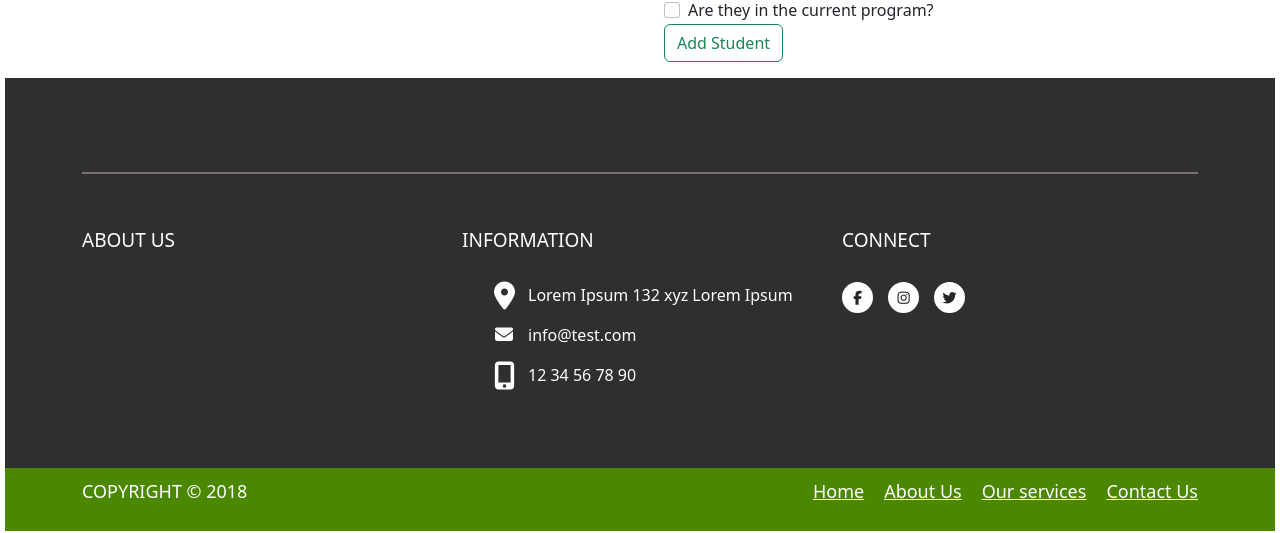
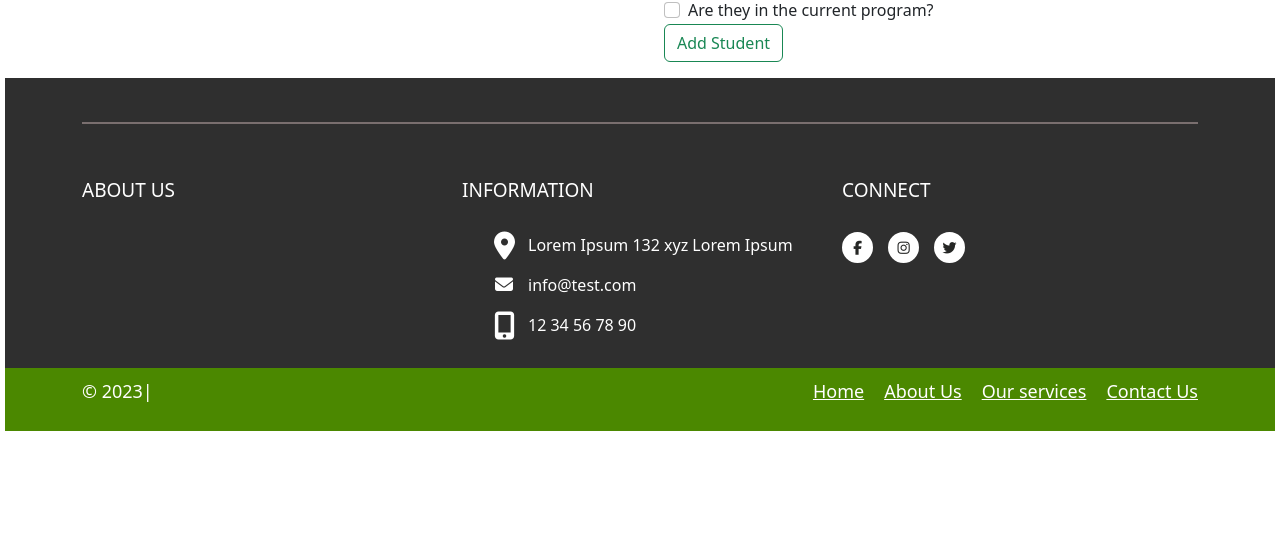
Before and after one commit to Roshanell/Memowise, a React (Vite) app in the folder client/: page / in a window 1280 px wide. Shown: the part 320-853 px from the top of the page. After the commit the page ends 810 px from the top, so only its background shows below. Built offline with nearby package versions, Linux system fonts and the light colour scheme; no server answers.

Commit message:
removed footer padding

```diff
--- a/client/src/App.css
+++ b/client/src/App.css
@@ -178,7 +178,6 @@ ul {
 }
 .footer-top {
 	background: #2f2f2f;
-	padding: 50px 0 50px;
 }
 .footer-top h4 {
 	font-size: 19px;
--- a/client/src/components/Footer.jsx
+++ b/client/src/components/Footer.jsx
@@ -53,7 +53,7 @@ const Footer = () => {
 				<div class="container">
 					<div class="row">
 						<div class="col-sm-5">
-							<p class="copyright text-uppercase">Copyright © 2018</p>
+							<p class="copyright text-uppercase">© 2023|</p>
 						</div>
 						<div class="col-sm-7">
 							<ul>
```
